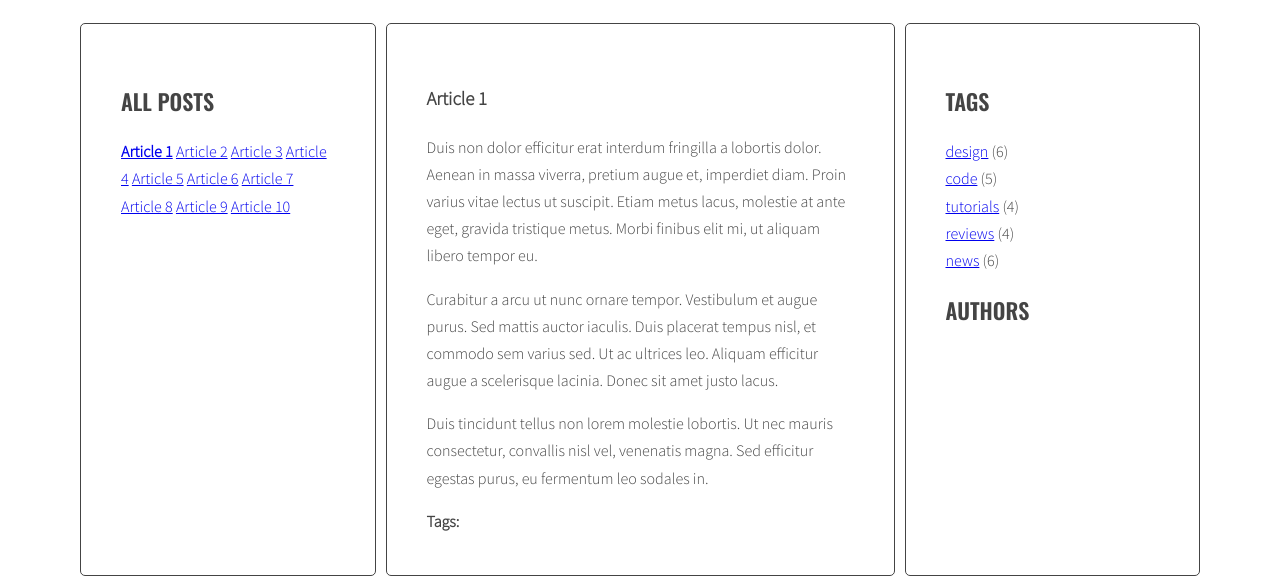
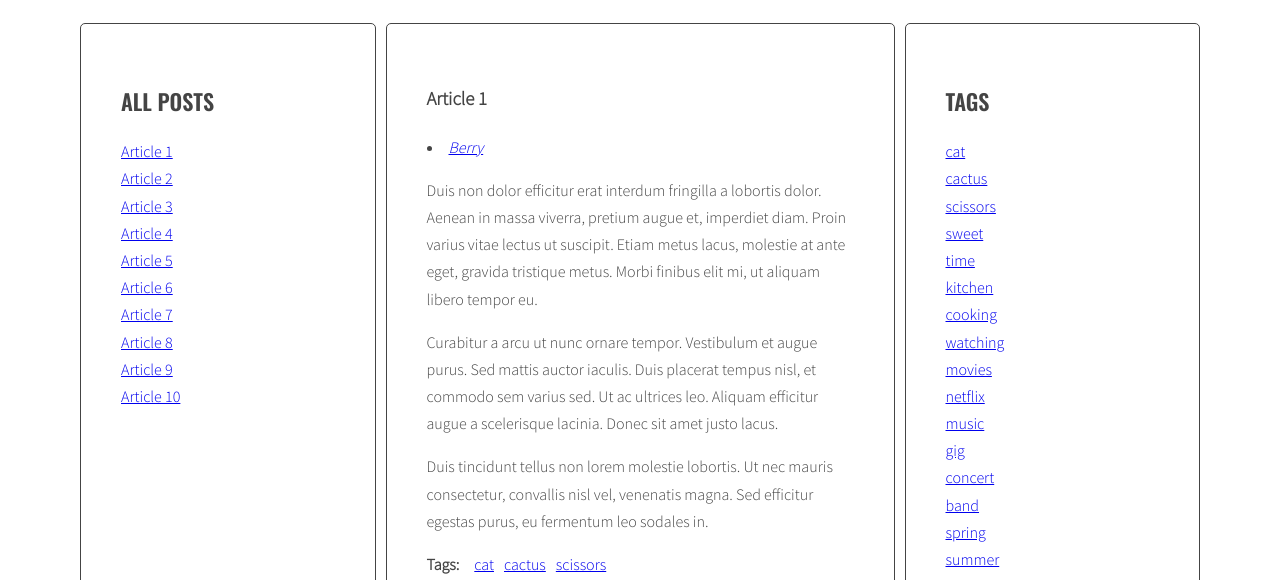
Before and after one commit to pielichl/javascript-blog, a website: page index.html in a window 1280 px wide. Shown: the part 220-800 px from the top of the page. Drawn offline with nearby package versions, Linux system fonts and the light colour scheme.

Commit message:
Add function Taglist in the right box

```diff
--- a/index.html
+++ b/index.html
@@ -193,7 +193,6 @@
                 <div class="post-tags">
                   <p><strong>Tags:</strong></p>
                   <ul class="list list-horizontal">
-
                   </ul>
                 </div>
               </article>
@@ -201,11 +200,7 @@
             <aside class="sidebar">
               <h2 class="section-title">Tags</h2>
               <ul class="list tags">
-                <li><a href="#">design</a> <span>(6)</span></li>
-                <li><a href="#">code</a> <span>(5)</span></li>
-                <li><a href="#">tutorials</a> <span>(4)</span></li>
-                <li><a href="#">reviews</a> <span>(4)</span></li>
-                <li><a href="#">news</a> <span>(6)</span></li>
+
               </ul>
               <h2 class="section-title">Authors</h2>
               <ul class="list authors">
--- a/js/script.js
+++ b/js/script.js
@@ -31,7 +31,8 @@ const optArticleSelector = '.post',
   optTitleSelector = '.post-title',
   optTitleListSelector = '.titles',
   optArticleTagsSelector = '.post-tags .list',
-  optArticleAuthorSelector = '.post-author';
+  optArticleAuthorSelector = '.post-author',
+  optTagsListSelector = '.tags.list';
 
 function generateTitleLinks(customSelector = ''){
   /*[DONE] remove contents of titleList */
@@ -57,6 +58,8 @@ function generateTitleLinks(customSelector = ''){
   }
 }
 function generateTags(){
+  /* [NEW] create a new variable allTags with an empty array */
+  let allTags = [];
   /* find all articles */
   const articles = document.querySelectorAll(optArticleSelector);
   /* START LOOP: for every article: */
@@ -71,24 +74,27 @@ function generateTags(){
     const articleTagsArray = articleTags.split(' ');
     /* START LOOP: for each tag */
     for(let tag of articleTagsArray){
+    console.log('tag:', tag);
       /* generate HTML of the link */
       let LinkHTMLtag = '<li><a href="#tag-' + tag + '">' + tag + '</a></li>';
+      console.log('LinkHTMLtag:', LinkHTMLtag);
       /* add generated code to html variable */
       html = html + LinkHTMLtag;
+      console.log('html:', html);
       /* [NEW] check if this link is NOT already in allTags */
-      if(allTags.indexOf(linkHTML) == -1){
+      if(allTags.indexOf(LinkHTMLtag) == -1){
         /* [NEW] add generated code to allTags array */
-        allTags.push(linkHTML);
+        allTags.push(LinkHTMLtag);
       }
     /* END LOOP: for each tag */
     }
     /* insert HTML of all the links into the tags wrapper */
     tagsWrapper.innerHTML = html;
+    console.log('tagsWrapper:', tagsWrapper);
   /* END LOOP: for every article: */
   }
   /* [NEW] find list of tags in right column */
   const tagList = document.querySelector(optTagsListSelector);
-
   /* [NEW] add html from allTags to tagList */
   tagList.innerHTML = allTags.join(' ');
 }
@@ -198,7 +204,6 @@ function addClickListenersToAuthors(){
   }
 }
 
-}
 
 generateTitleLinks();
 generateTags();
--- a/sass/style.scss
+++ b/sass/style.scss
@@ -118,3 +118,7 @@ body {
     margin: 0 10px 0 0;
   }
 }
+
+.post-tags a {
+  margin: 5px;
+}
```
Also changed, not shown: css/style.css, 1 other file.
